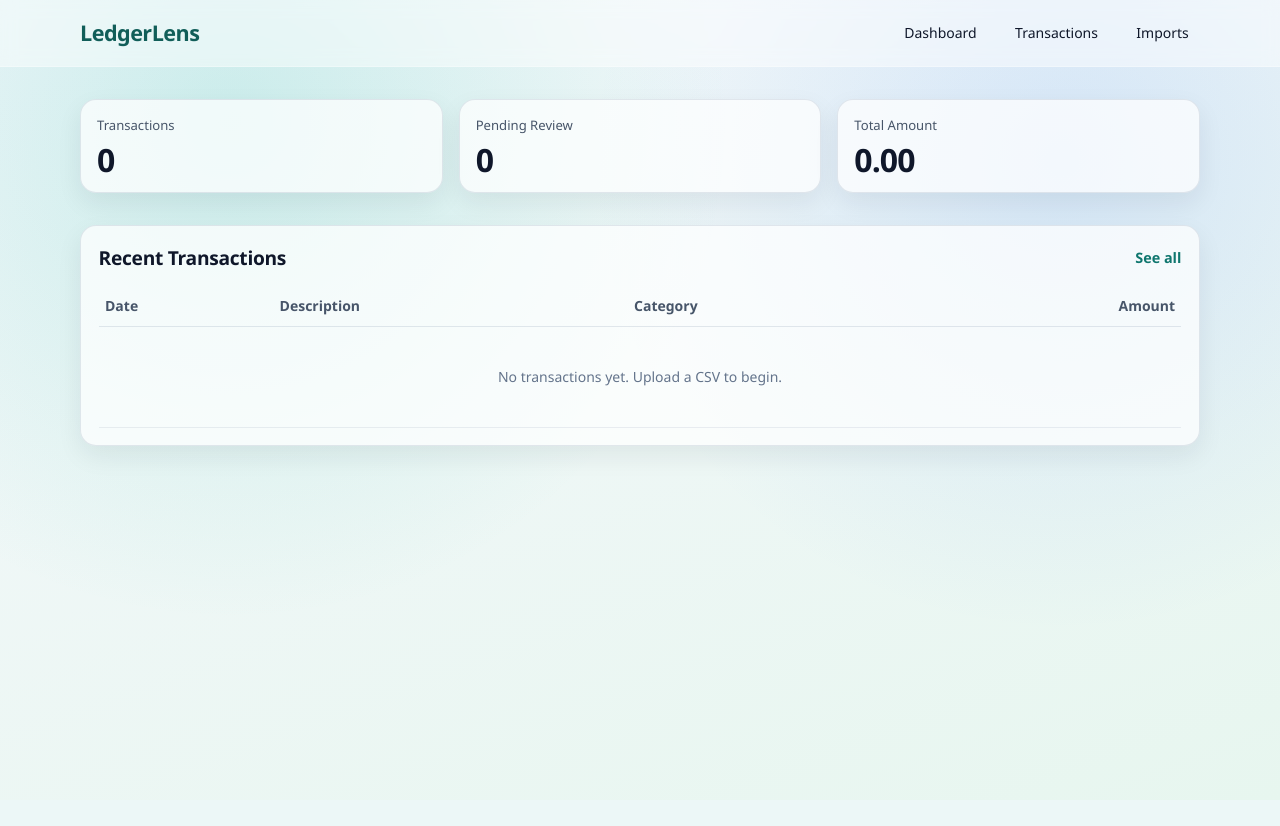
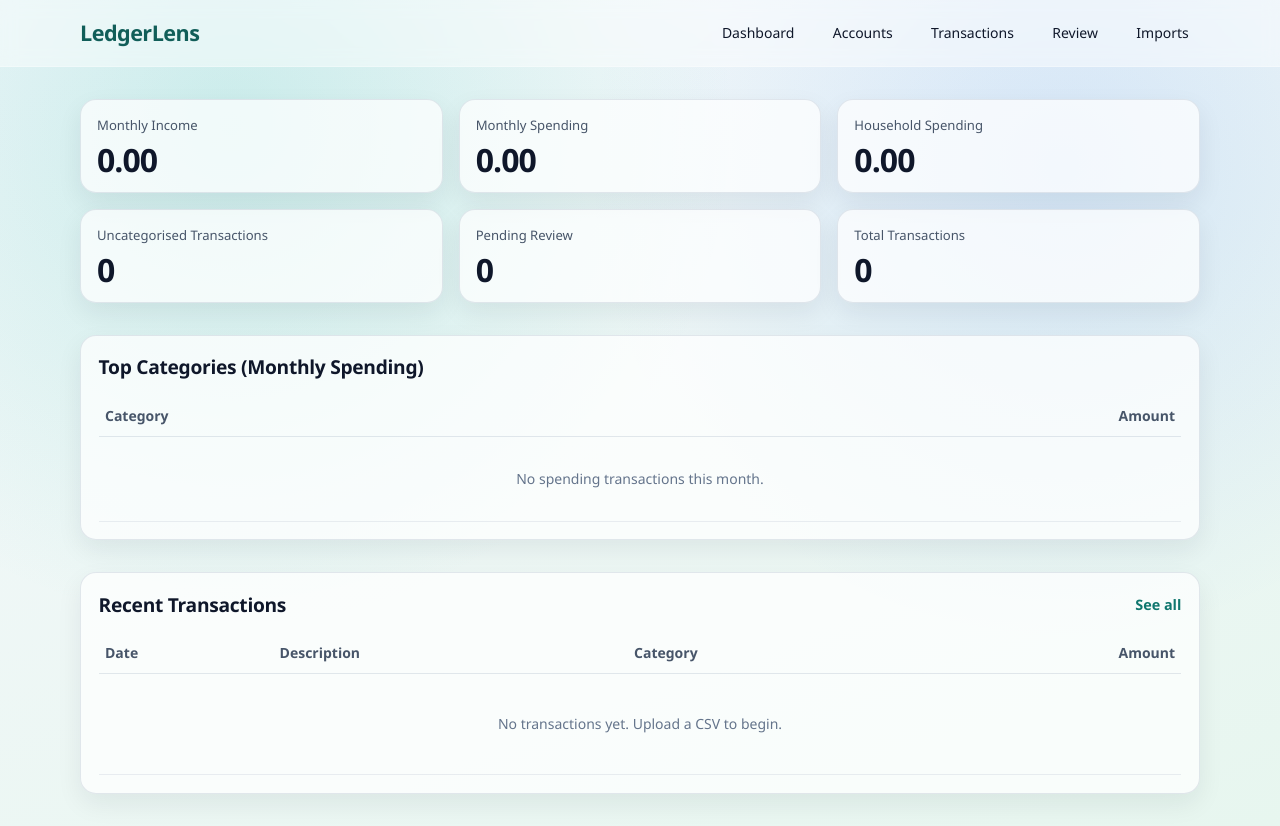
Before and after one commit to ddeveloper72/ledgerlens, a Flask app: page / in a window 1280 px wide. Before the commit the page ends 468 px from the top, so only its background shows below. Run offline with Flask 3, Linux system fonts and the light colour scheme; some libraries are stand-ins or nearby versions.

Commit message:
Add transaction import and review workflow

```diff
--- a/app/routes/main.py
+++ b/app/routes/main.py
@@ -1,10 +1,12 @@
+import os
+from collections import defaultdict
+from datetime import date
 from decimal import Decimal
-import os
 
 from flask import Blueprint, flash, redirect, render_template, request, url_for
 
 from app.extensions import db
-from app.models import Account, ImportBatch, Transaction, User
+from app.models import Account, Category, ImportBatch, Transaction, User
 from app.services.csv_import import (
     CSVImportError,
     DOCUMENT_TYPE_LABELS,
@@ -16,15 +18,63 @@ from app.services.csv_import import (
 
 bp = Blueprint("main", __name__)
 
+HOUSEHOLD_FLAGS = ["household", "personal", "shared", "reimbursable", "unknown"]
+
+
+def _month_bounds(today=None):
+    today = today or date.today()
+    month_start = today.replace(day=1)
+    if month_start.month == 12:
+        next_month_start = month_start.replace(year=month_start.year + 1, month=1)
+    else:
+        next_month_start = month_start.replace(month=month_start.month + 1)
+    return month_start, next_month_start
+
 
 @bp.route("/")
 def dashboard():
     total_transactions = Transaction.query.count()
     pending_transactions = Transaction.query.filter_by(review_state="pending").count()
-    total_spend = (
-        db.session.query(db.func.coalesce(db.func.sum(Transaction.amount), Decimal("0.00")))
-        .scalar()
+    month_start, next_month_start = _month_bounds()
+    month_transactions = (
+        Transaction.query.filter(
+            Transaction.posted_date >= month_start,
+            Transaction.posted_date < next_month_start,
+        )
+        .order_by(Transaction.posted_date.desc(), Transaction.id.desc())
+        .all()
     )
+
+    monthly_income = Decimal("0.00")
+    monthly_spending = Decimal("0.00")
+    household_spending = Decimal("0.00")
+    category_totals = defaultdict(lambda: Decimal("0.00"))
+
+    for txn in month_transactions:
+        amount = Decimal(txn.amount)
+        if amount > 0:
+            monthly_income += amount
+        else:
+            expense = abs(amount)
+            monthly_spending += expense
+            if txn.household_flag == "household":
+                household_spending += expense
+
+            category_name = txn.category.name if txn.category else "Uncategorized"
+            category_totals[category_name] += expense
+
+    uncategorised_transactions = (
+        Transaction.query.outerjoin(Category)
+        .filter(
+            db.or_(
+                Transaction.category_id.is_(None),
+                Category.name == "Uncategorized",
+            )
+        )
+        .count()
+    )
+
+    top_categories = sorted(category_totals.items(), key=lambda item: item[1], reverse=True)[:5]
     recent_transactions = (
         Transaction.query.order_by(Transaction.posted_date.desc(), Transaction.id.desc())
         .limit(8)
@@ -35,9 +85,54 @@ def dashboard():
         "dashboard.html",
         total_transactions=total_transactions,
         pending_transactions=pending_transactions,
-        total_spend=total_spend,
+        monthly_income=monthly_income,
+        monthly_spending=monthly_spending,
+        household_spending=household_spending,
+        uncategorised_transactions=uncategorised_transactions,
+        top_categories=top_categories,
         recent_transactions=recent_transactions,
     )
+
+
+@bp.route("/accounts", methods=["GET", "POST"])
+def accounts():
+    if request.method == "POST":
+        account_name = request.form.get("account_name", "").strip()
+        account_type = request.form.get("account_type", "checking").strip().lower() or "checking"
+
+        if not account_name:
+            flash("Account name is required.", "error")
+            return redirect(url_for("main.accounts"))
+
+        user = User.query.first()
+        if not user:
+            user = User(name=os.environ.get("DEFAULT_USER_NAME", "Sample User"))
+            db.session.add(user)
+            db.session.flush()
+
+        account = Account(user_id=user.id, name=account_name, account_type=account_type)
+        db.session.add(account)
+        db.session.commit()
+        flash(f"Account '{account_name}' created.", "success")
+        return redirect(url_for("main.accounts"))
+
+    account_rows = []
+    for account in Account.query.order_by(Account.name.asc()).all():
+        balance = (
+            db.session.query(db.func.coalesce(db.func.sum(Transaction.amount), Decimal("0.00")))
+            .filter(Transaction.account_id == account.id)
+            .scalar()
+        )
+        transaction_count = Transaction.query.filter_by(account_id=account.id).count()
+        account_rows.append(
+            {
+                "account": account,
+                "balance": balance,
+                "transaction_count": transaction_count,
+            }
+        )
+
+    return render_template("accounts.html", account_rows=account_rows)
 
 
 @bp.route("/transactions")
@@ -51,6 +146,52 @@ def transactions():
         .all()
     )
     return render_template("transactions.html", transactions=txns)
+
+
+@bp.route("/reviews")
+def reviews():
+    pending_transactions = (
+        Transaction.query.filter_by(review_state="pending")
+        .order_by(Transaction.posted_date.desc(), Transaction.id.desc())
+        .all()
+    )
+    categories = Category.query.order_by(Category.name.asc()).all()
+    return render_template(
+        "reviews.html",
+        pending_transactions=pending_transactions,
+        categories=categories,
+        household_flags=HOUSEHOLD_FLAGS,
+    )
+
+
+@bp.route("/reviews/<int:transaction_id>", methods=["POST"])
+def update_review(transaction_id):
+    transaction = Transaction.query.filter_by(id=transaction_id).first()
+    if not transaction:
+        flash("Transaction not found.", "error")
+        return redirect(url_for("main.reviews"))
+
+    category_name = request.form.get("category_name", "").strip()
+    household_flag = request.form.get("household_flag", "unknown").strip().lower()
+    review_state = request.form.get("review_state", "reviewed").strip().lower()
+
+    if category_name:
+        category = Category.query.filter_by(name=category_name).first()
+        if not category:
+            category = Category(name=category_name)
+            db.session.add(category)
+            db.session.flush()
+        transaction.category_id = category.id
+
+    if household_flag not in HOUSEHOLD_FLAGS:
+        household_flag = "unknown"
+
+    transaction.household_flag = household_flag
+    transaction.review_state = "reviewed" if review_state == "reviewed" else "pending"
+    db.session.commit()
+
+    flash(f"Transaction #{transaction.id} updated.", "success")
+    return redirect(url_for("main.reviews"))
 
 
 def get_or_create_default_account():
--- a/app/services/csv_import.py
+++ b/app/services/csv_import.py
@@ -252,6 +252,7 @@ def import_transactions(
             merchant = create_or_get_merchant(db.session, row["cleaned_description"])
 
         category = assign_category(db.session, merchant.name, row["cleaned_description"])
+        category_id = None if category.name == "Uncategorized" else category.id
 
         transaction = Transaction(
             account_id=account_id,
@@ -260,7 +261,7 @@ def import_transactions(
             original_description=row["original_description"],
             cleaned_description=row["cleaned_description"],
             merchant_id=merchant.id,
-            category_id=category.id,
+            category_id=category_id,
             amount=row["amount"],
             household_flag=row["household_flag"],
             notes=row["notes"],
--- a/app/static/css/styles.css
+++ b/app/static/css/styles.css
@@ -159,6 +159,13 @@ table tbody td {
     padding: 0.55rem 0.65rem;
 }
 
+.review-form-grid {
+    display: grid;
+    gap: 0.5rem;
+    grid-template-columns: 1.4fr 1fr auto;
+    align-items: center;
+}
+
 .desc-cell {
     display: flex;
     align-items: center;
@@ -217,4 +224,8 @@ table tbody td {
     .metric-card {
         border-radius: 0.9rem;
     }
+
+    .review-form-grid {
+        grid-template-columns: 1fr;
+    }
 }
--- a/app/templates/base.html
+++ b/app/templates/base.html
@@ -13,7 +13,9 @@
             <a href="{{ url_for('main.dashboard') }}" class="brand tracking-tight">LedgerLens</a>
             <nav class="flex items-center gap-4 text-sm font-medium">
                 <a href="{{ url_for('main.dashboard') }}" class="nav-link">Dashboard</a>
+                <a href="{{ url_for('main.accounts') }}" class="nav-link">Accounts</a>
                 <a href="{{ url_for('main.transactions') }}" class="nav-link">Transactions</a>
+                <a href="{{ url_for('main.reviews') }}" class="nav-link">Review</a>
                 <a href="{{ url_for('main.imports') }}" class="nav-link">Imports</a>
             </nav>
         </div>
--- a/app/templates/dashboard.html
+++ b/app/templates/dashboard.html
@@ -5,17 +5,57 @@
 {% block content %}
 <section class="grid gap-4 md:grid-cols-3 mb-8" data-stagger>
     <article class="metric-card">
-        <p class="metric-label">Transactions</p>
-        <p class="metric-value">{{ total_transactions }}</p>
+        <p class="metric-label">Monthly Income</p>
+        <p class="metric-value">{{ '%.2f'|format(monthly_income) }}</p>
+    </article>
+    <article class="metric-card">
+        <p class="metric-label">Monthly Spending</p>
+        <p class="metric-value">{{ '%.2f'|format(monthly_spending) }}</p>
+    </article>
+    <article class="metric-card">
+        <p class="metric-label">Household Spending</p>
+        <p class="metric-value">{{ '%.2f'|format(household_spending) }}</p>
+    </article>
+    <article class="metric-card">
+        <p class="metric-label">Uncategorised Transactions</p>
+        <p class="metric-value">{{ uncategorised_transactions }}</p>
     </article>
     <article class="metric-card">
         <p class="metric-label">Pending Review</p>
         <p class="metric-value">{{ pending_transactions }}</p>
     </article>
     <article class="metric-card">
-        <p class="metric-label">Total Amount</p>
-        <p class="metric-value">{{ '%.2f'|format(total_spend) }}</p>
+        <p class="metric-label">Total Transactions</p>
+        <p class="metric-value">{{ total_transactions }}</p>
     </article>
+</section>
+
+<section class="panel mb-8" data-fade-in>
+    <div class="panel-head">
+        <h1 class="panel-title">Top Categories (Monthly Spending)</h1>
+    </div>
+    <div class="overflow-x-auto">
+        <table class="w-full text-sm">
+            <thead>
+                <tr>
+                    <th>Category</th>
+                    <th class="text-right">Amount</th>
+                </tr>
+            </thead>
+            <tbody>
+            {% for category_name, amount in top_categories %}
+                <tr>
+                    <td>{{ category_name }}</td>
+                    <td class="text-right">{{ '%.2f'|format(amount) }}</td>
+                </tr>
+            {% else %}
+                <tr>
+                    <td colspan="2" class="text-center py-8 text-slate-500">No spending transactions this month.</td>
+                </tr>
+            {% endfor %}
+            </tbody>
+        </table>
+    </div>
 </section>
 
 <section class="panel" data-fade-in>
--- a/app/templates/transactions.html
+++ b/app/templates/transactions.html
@@ -6,7 +6,10 @@
 <section class="panel" data-fade-in>
     <div class="panel-head gap-4">
         <h1 class="panel-title">Transactions</h1>
-        <input id="transaction-filter" type="search" placeholder="Filter description, category, or flag" class="search-input" aria-label="Filter transactions">
+        <div class="flex gap-3 w-full md:w-auto">
+            <a href="{{ url_for('main.reviews') }}" class="pill-link">Open Review Queue</a>
+            <input id="transaction-filter" type="search" placeholder="Filter description, category, or flag" class="search-input" aria-label="Filter transactions">
+        </div>
     </div>
     <div class="flex justify-end mb-3">
         <button type="button" id="toggle-all-paypal-descriptions" class="pill-link" data-show-paypal="false">
```
Also changed, not shown: app/templates/accounts.html (added, +61 -0 lines), app/templates/reviews.html (added, +52 -0 lines), tests/test_app.py (+5 -0 lines), tests/test_routes.py (+63 -1 lines).
